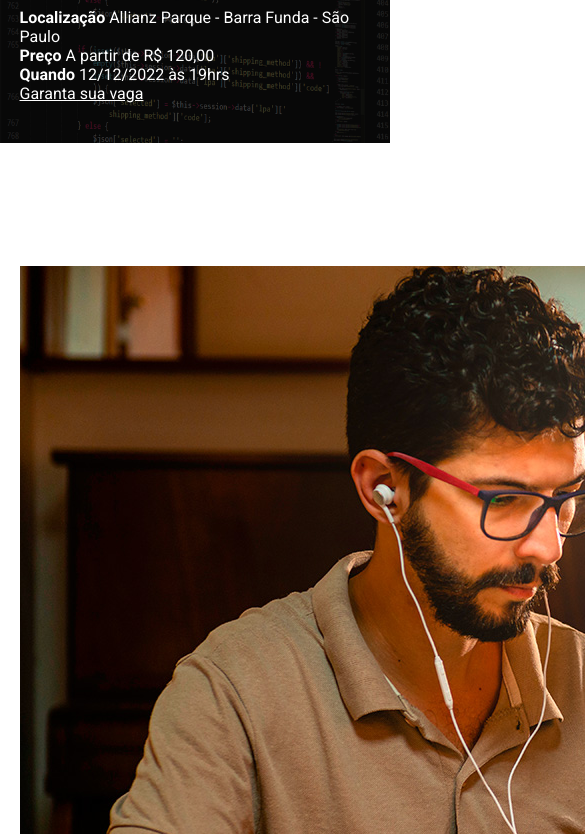
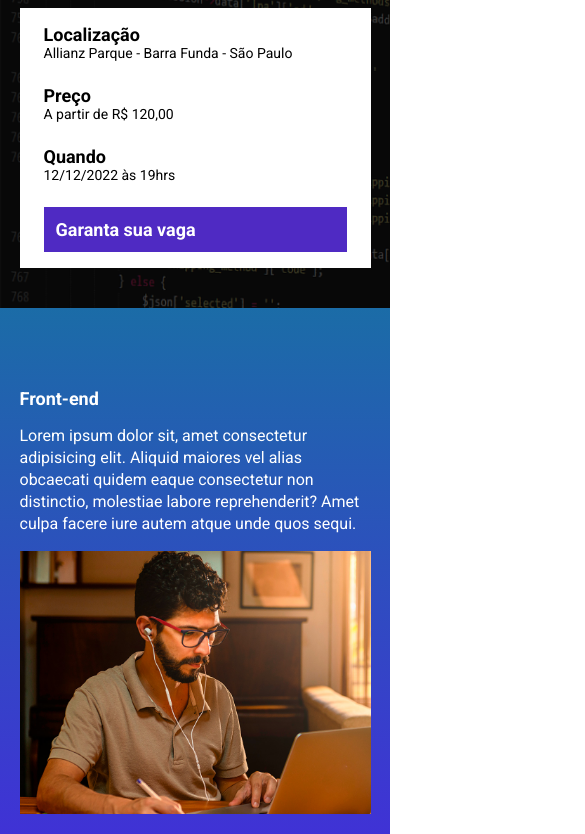
Before and after one commit to EdwardEricV/landing_page, a website built with Parcel: page src/index.html in a window 390 px wide. Shown: the part 168-1002 px from the top of the page, 585 px wide, since content can reach past the window. Built offline with nearby package versions, Linux system fonts and the light colour scheme.

Commit message:
criando contagem regressiva

```diff
--- a/package.json
+++ b/package.json
@@ -2,9 +2,9 @@
   "name": "landingpage",
   "version": "1.0.0",
   "description": "",
-  "main": "index.js",
   "scripts": {
     "dev": "parcel src/index.html src/styles/main.scss src/scripts/main.js",
+    "build": "parcel build src/index.html",
     "test": "echo \"Error: no test specified\" && exit 1"
   },
   "keywords": [],
--- a/src/index.html
+++ b/src/index.html
@@ -8,6 +8,7 @@
     <link rel="preconnect" href="https://fonts.gstatic.com" crossorigin>
     <link href="https://fonts.googleapis.com/css2?family=Lobster&family=Roboto:wght@400;700&display=swap" rel="stylesheet">
     <link rel="stylesheet" href="styles/main.scss">
+    <link rel="stylesheet" href="https://unpkg.com/aos@next/dist/aos.css" />
 </head>
 <body>
     <header class="hero">
--- a/src/scripts/main.js
+++ b/src/scripts/main.js
@@ -0,0 +1,27 @@
+AOS.init();
+
+const dataDoEvento = new Date("Dec 12, 2022 19:00:00");
+const timeStampDoEvento = dataDoEvento.getTime();
+
+const contaAsHoras = setInterval(function() {
+    const agora = new Date();
+    const timeStampAtual = agora.getTime();
+
+    const distanciaAteOEvento = timeStampDoEvento - timeStampAtual;
+
+    const diaEmMs = 1000 * 60 * 60 * 24;
+    const horaEmMs = 1000 * 60 * 60;
+    const minutoEmMs = 1000 * 60;
+
+    const diasAteOEvento = Math.floor(distanciaAteOEvento / diaEmMs);
+    const horasAteOEvento = Math.floor((distanciaAteOEvento % diaEmMs) / horaEmMs);
+    const minutosAteOEvento = Math.floor((distanciaAteOEvento % horaEmMs) / minutoEmMs);
+    const segundosAteOEvento = Math.floor((distanciaAteOEvento % minutoEmMs) / 1000);
+
+    document.getElementById('contador').innerHTML = `${diasAteOEvento}d ${horasAteOEvento}h ${minutosAteOEvento}m ${segundosAteOEvento}s`;
+
+    if (distanciaAteOEvento < 0) {
+        clearInterval(contaAsHoras);
+        document.getElementById('contador').innerHTML = 'Evento expirado';
+    }
+}, 1000);
--- /dev/null
+++ b/src/styles/_event.scss
@@ -0,0 +1,63 @@
+@use 'variables';
+
+.event {
+    padding: 80px 0;
+
+    &--frontend {
+        background-image: linear-gradient(variables.$blue1, variables.$blue2);
+    }
+
+    &--ui-ux {
+        background-image: linear-gradient(variables.$blue2, variables.$pink);
+    }
+
+    &--data-science {
+        background-image: linear-gradient(variables.$pink, variables.$yellow);
+    }
+
+    &--backend {
+        background-image: linear-gradient(variables.$yellow, variables.$pink);
+    }
+
+    &--image-left {
+        .container {
+            flex-direction: row-reverse;
+        }
+    }
+
+    .container {
+        display: flex;
+        gap: 40px;
+    }
+
+    &__image {
+        max-width: 360px;
+    }
+
+    &__details {
+        &__title {
+            font-size: 18px;
+            font-weight: bold;
+            margin-bottom: 16px;
+        }
+
+        &__description {
+            line-height: 22px;
+        }
+    }
+
+    @media (max-width: 640px) {
+        .container {
+            display: block;
+        }
+
+        &__image {
+            width: 100%;
+        }
+
+        &__details {
+            margin-right: 0;
+            margin-bottom: 16px;
+        }
+    }
+}
--- /dev/null
+++ b/src/styles/components/_buttons.scss
@@ -0,0 +1,25 @@
+@use '../variables';
+
+.button {
+    padding: 12px;
+    font-size: 18px;
+    font-weight: bold;
+    text-decoration: none;
+    text-align: center;
+    white-space: nowrap;
+
+    &--primary {
+        color: #fff;
+        background-color: variables.$purple;
+    }
+
+    @media (max-width: 640px) {
+        display: block;
+        width: 100%;
+    }
+
+    @media (max-width: 1024px) {
+        display: flex;
+        align-items: center;
+    }
+}
--- /dev/null
+++ b/src/styles/components/_infos_bar.scss
@@ -0,0 +1,42 @@
+@use '../variables';
+
+.infos-bar {
+    padding: 16px 24px;
+    background-color: variables.$textColor;
+    display: flex;
+    justify-content: space-between;
+
+    &__infos {
+        display: flex;
+        gap: 40px;
+
+        &__item {
+            font-size: 14px;
+            color: variables.$secondaryTextColor;
+
+            b {
+                color: variables.$secondaryTextColor;
+                font-size: 18px;
+                display: block;
+            }
+        }
+    }
+
+    @media (max-width: 640px) {
+        display: block;
+
+        &__infos {
+            display: block;
+
+            &__item {
+                margin-bottom: 24px;
+            }
+        }
+    }
+
+    @media (max-width: 1024px) {
+        &__infos {
+            gap: 16px;
+        }
+    }
+}
--- a/src/styles/main.scss
+++ b/src/styles/main.scss
@@ -1,4 +1,7 @@
 @use 'hero';
+@use 'components/infos_bar';
+@use 'components/buttons';
+@use 'event';
 @use 'variables';
 
 * {
```
